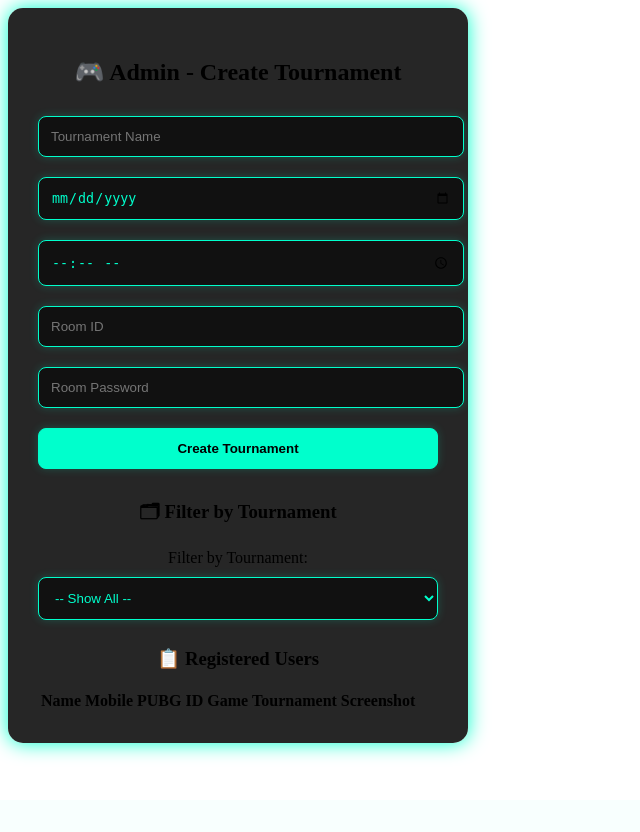
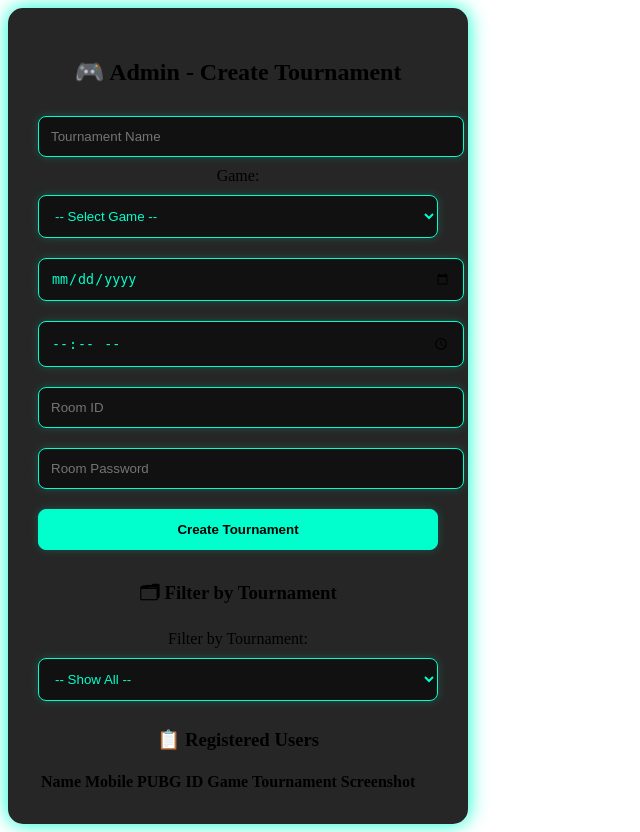
Before and after one commit to gamersparadise-blip/Tournament, a Flask app: page /admin in a window 1280 px wide. Shown: the whole page, without its empty margins (0-640 px from the left). Before the commit the page ends 757 px from the top, so only its background shows below. Run offline with Flask 2, Linux system fonts and the light colour scheme; data comes from the database, SQL or seed files in the repository; data that the repository does not hold is empty.

Commit message:
Updated registration and tournament linking logic with game autofill

```diff
--- a/app.py
+++ b/app.py
@@ -1,17 +1,15 @@
-from flask import Flask, render_template, request, redirect
+from flask import Flask, render_template, request, redirect, jsonify
 import sqlite3
 from datetime import datetime
 import os
 from werkzeug.utils import secure_filename
 
-
 app = Flask(__name__)
 
-UPLOAD_FOLDER = 'uploads'  # 🔹 Define this FIRST
+UPLOAD_FOLDER = 'uploads'
 ALLOWED_EXTENSIONS = {'png', 'jpg', 'jpeg'}
 app.config['UPLOAD_FOLDER'] = UPLOAD_FOLDER
 
-# 🔹 Ensure upload folder exists
 if not os.path.exists(UPLOAD_FOLDER):
     os.makedirs(UPLOAD_FOLDER)
 
@@ -21,6 +19,7 @@ def init_db():
     c.execute("""CREATE TABLE IF NOT EXISTS tournaments (
         id INTEGER PRIMARY KEY AUTOINCREMENT,
         name TEXT,
+        game TEXT,
         date TEXT,
         time TEXT,
         room_id TEXT,
@@ -39,8 +38,7 @@ def init_db():
     conn.close()
 
 def allowed_file(filename):
-    return '.' in filename and \
-           filename.rsplit('.', 1)[1].lower() in ALLOWED_EXTENSIONS
+    return '.' in filename and filename.rsplit('.', 1)[1].lower() in ALLOWED_EXTENSIONS
 
 @app.route('/')
 def home():
@@ -51,26 +49,22 @@ def admin():
     conn = sqlite3.connect('tournaments.db')
     c = conn.cursor()
 
-    # Insert new tournament if form submitted
     if request.method == 'POST':
         name = request.form['name']
+        game = request.form['game']
         date = request.form['date']
         time = request.form['time']
         room_id = request.form['room_id']
         room_pass = request.form['room_pass']
-        c.execute("INSERT INTO tournaments (name, date, time, room_id, room_pass) VALUES (?, ?, ?, ?, ?)",
-                  (name, date, time, room_id, room_pass))
+        c.execute("INSERT INTO tournaments (name, game, date, time, room_id, room_pass) VALUES (?, ?, ?, ?, ?, ?)",
+                  (name, game, date, time, room_id, room_pass))
         conn.commit()
 
-    # Get tournaments list
     c.execute("SELECT id, name FROM tournaments ORDER BY id DESC")
     tournaments = c.fetchall()
 
-    # Check if filter is applied
     selected_id = request.args.get('filter_tournament')
-
     if selected_id:
-        # Only show registrations for selected tournament
         c.execute("""
             SELECT r.name, r.mobile, r.pubg_id, r.game, t.name, r.screenshot
             FROM registrations r
@@ -79,7 +73,6 @@ def admin():
             ORDER BY r.id DESC
         """, (selected_id,))
     else:
-        # Show all registrations
         c.execute("""
             SELECT r.name, r.mobile, r.pubg_id, r.game, t.name, r.screenshot
             FROM registrations r
@@ -98,14 +91,17 @@ def register():
     c = conn.cursor()
     c.execute("SELECT id, name FROM tournaments ORDER BY id DESC")
     tournaments = c.fetchall()
-    print("Fetched tournaments:", tournaments)
 
     if request.method == 'POST':
         name = request.form['name']
         mobile = request.form['mobile']
         pubg_id = request.form['pubg_id']
-        game = request.form['game']
         tournament_id = int(request.form['tournament_id'])
+
+        # Fetch game for the selected tournament
+        c.execute("SELECT game FROM tournaments WHERE id = ?", (tournament_id,))
+        result = c.fetchone()
+        game = result[0] if result else "Unknown"
 
         file = request.files['screenshot']
         if file and allowed_file(file.filename):
@@ -118,13 +114,24 @@ def register():
         c.execute("INSERT INTO registrations (name, mobile, pubg_id, game, screenshot, tournament_id) VALUES (?, ?, ?, ?, ?, ?)",
                   (name, mobile, pubg_id, game, filename, tournament_id))
         conn.commit()
-        print(f"[DEBUG] Registered: {name}, {mobile}, {pubg_id}, {game}, Tournament ID: {tournament_id}, Screenshot: {filename}")
         conn.close()
         return render_template("success.html")
 
     conn.close()
     return render_template("register.html", tournaments=tournaments)
 
+@app.route('/get_game_for_tournament/<int:tournament_id>')
+def get_game_for_tournament(tournament_id):
+    conn = sqlite3.connect('tournaments.db')
+    c = conn.cursor()
+    c.execute("SELECT game FROM tournaments WHERE id = ?", (tournament_id,))
+    result = c.fetchone()
+    conn.close()
+    if result:
+        return jsonify({"game": result[0]})
+    else:
+        return jsonify({"game": ""})
+
 init_db()
 
 if __name__ == '__main__':
--- a/templates/admin.html
+++ b/templates/admin.html
@@ -11,6 +11,15 @@
 
         <form method="POST">
             <input type="text" name="name" placeholder="Tournament Name" required><br>
+
+            <label for="game">Game:</label>
+            <select name="game" required>
+                <option value="">-- Select Game --</option>
+                <option value="BGMI">BGMI</option>
+                <option value="Free Fire">Free Fire</option>
+                <option value="CS2">CS2</option>
+            </select><br>
+
             <input type="date" name="date" required><br>
             <input type="time" name="time" required><br>
             <input type="text" name="room_id" placeholder="Room ID" required><br>
@@ -29,10 +38,8 @@
             </select>
         </form>
 
-
         <h3>📋 Registered Users</h3>
         <table class="reg-table">
-
             <thead>
                 <tr>
                     <th>Name</th>
@@ -56,7 +63,6 @@
                 {% endfor %}
             </tbody>
         </table>
-
     </div>
 </body>
 </html>
```
Also changed, not shown: templates/register.html (+13 -8 lines). Lines whose indentation alone changed are shown as unchanged.
